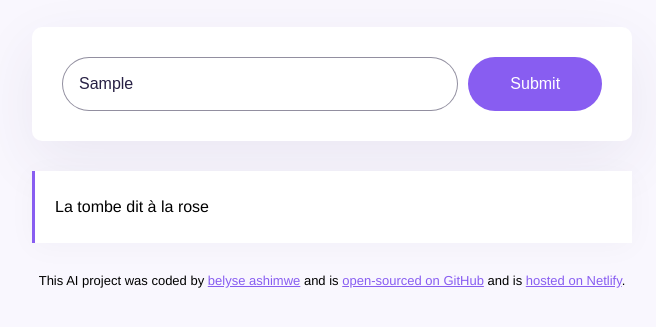
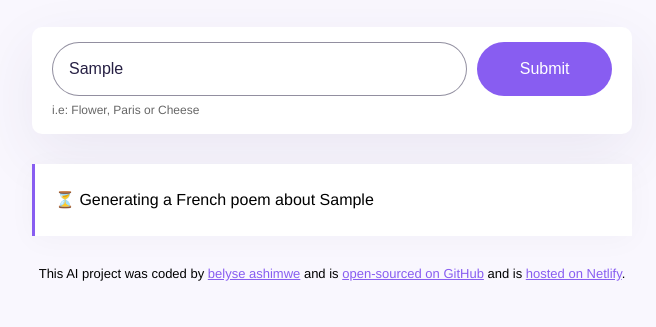
Before and after one commit to ashimwe23/french-poem-generator, a plain HTML site: page index.html in a window 1280 px wide. Both pictures are taken after typing "Sample" into the empty fields and a click on the input 843 px from the left and 261 px from the top of the page. Shown: the part 177-504 px from the top of the page, without its empty margins (308-964 px from the left). Drawn offline with nearby package versions, Linux system fonts and the light colour scheme; no server answers.

Commit message:
user experience

```diff
--- a/index.html
+++ b/index.html
@@ -4,6 +4,7 @@
     <meta charset="UTF-8" />
     <meta name="viewport" content="width=device-width, initial-scale=1.0" />
     <script src="https://unpkg.com/typewriter-effect@latest/dist/core.js"></script>
+    <script src="https://cdn.jsdelivr.net/npm/axios@1.1.2/dist/axios.min.js"></script>
     <link rel="stylesheet" href="src\style.css" />
     <title>AI Poem Generator</title>
   </head>
@@ -14,18 +15,22 @@
         </header>
 
         <main>
+            <div class="form-container">
             <form id="poem-generator-form">
             <input
               type="text"
-              placeholder="Enter the topic of the French poem"
+              placeholder="Enter the topic of a French poem"
               autofocus
               required
               autocomplete="off"
               class="instructions"
+              id="user-instructions"
             />
             <input type="submit" class="submit-button" />
           </form>
-          <div class="poem" id="poem"></div>
+          <div class="hint">i.e: Flower, Paris or Cheese</div>
+        </div>
+        <div class="poem hidden" id="poem"></div>
         </main>
 
 
--- a/src/index.js
+++ b/src/index.js
@@ -1,13 +1,28 @@
-function generatePoem(event) {
-    event.preventDefault();
-
+function displayPoem(response) {
     new Typewriter("#poem", {
-      strings: "La tombe dit à la rose",
+      strings: response.data.answer,
       autoStart: true,
       delay: 1,
       cursor: "",
     });
   }
 
+  function generatePoem(event) {
+    event.preventDefault();
+
+    let instructionsInput = document.querySelector("#user-instructions");
+    let apiKey = "2046c535afeb092fo82f1d306d8a2b2t";
+    let context =
+      "You are a romantic Poem expert and love to write short poems. You mission is to generate a 4 line poem in basic HTML and separate each line with a <br />. Make sure to follow the user instructions. Do not include a title to the poem. Sign the poem with 'SheCodes AI' inside a <strong> element at the end of the poem and NOT at the beginning";
+    let prompt = `User instructions: Generate a French poem about ${instructionsInput.value}`;
+    let apiURL = `https://api.shecodes.io/ai/v1/generate?prompt=${prompt}&context=${context}&key=${apiKey}`;
+
+    let poemElement = document.querySelector("#poem");
+    poemElement.classList.remove("hidden");
+    poemElement.innerHTML = `<div class="generating">⏳ Generating a French poem about ${instructionsInput.value}</div>`;
+
+    axios.get(apiURL).then(displayPoem);
+  }
+
   let poemFormElement = document.querySelector("#poem-generator-form");
   poemFormElement.addEventListener("submit", generatePoem);
--- a/src/style.css
+++ b/src/style.css
@@ -24,13 +24,23 @@ body {
     color: #272044;
   }
 
+  .form-container {
+    background-color: white;
+    margin-bottom: 30px;
+    border-radius: 10px;
+    box-shadow: 0px 20px 60px rgba(65, 50, 100, 0.08);
+    padding: 15px 20px;
+  }
+
   form {
-    padding: 30px;
-    background-color: white;
-    box-shadow: 0px 20px 60px rgba(65, 50, 100, 0.08);
-    border-radius: 10px;
     display: flex;
-    margin-bottom: 30px;
+  }
+
+  .hint {
+    line-height: 1.5;
+    margin-top: 5px;
+    opacity: 0.6;
+    font-size: 12px;
   }
 
   .instructions {
@@ -62,9 +72,29 @@ body {
     border-left: 3px solid #885df1;
     box-shadow: 0px 4px 30px 0px rgba(39, 33, 66, 0.03);
   }
+  .hidden {
+    display: none;
+  }
 
+  .poem strong {
+    color: #885df1;
+  }
   footer {
     text-align: center;
     font-size: 13px;
     margin-top: 30px;
   }
+  .generating {
+    animation: blink-animation 1s steps(5, start) infinite;
+  }
+
+  @keyframes blink-animation {
+    to {
+      visibility: hidden;
+    }
+  }
+  @-webkit-keyframes blink-animation {
+    to {
+      visibility: hidden;
+    }
+  }
```
